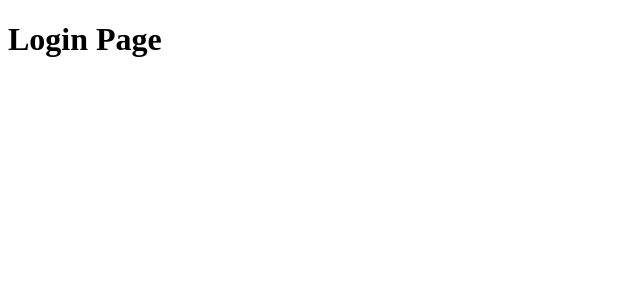
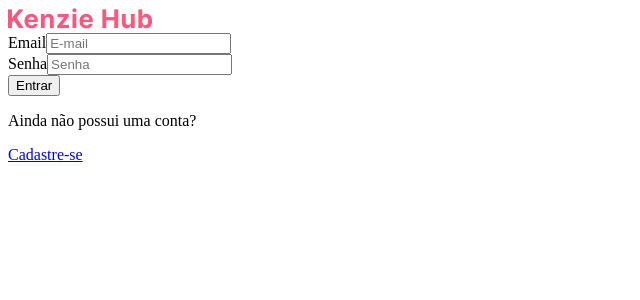
Before and after one commit to Kenzie-Academy-Brasil-Developers/ProjetoKenzie-Hub, a React (Vite) app: page / in a window 1280 px wide. Shown: the top 300 px of the page, without its empty margins (0-640 px from the left). Built offline with nearby package versions, Linux system fonts and the light colour scheme; the HTML template or start-up script is replaced by a standard one.

Commit message:
formsSchemas prontos

```diff
--- a/src/components/forms/Input/index.jsx
+++ b/src/components/forms/Input/index.jsx
@@ -1,6 +1,12 @@
+import { forwardRef } from "react"
 
-export const Input = ({label, type, register}) => {
+export const Input = forwardRef(({label, ...rest}, ref) => {
     return(
-
+        <div>
+            <label>
+                {label}
+                <input ref={ref} {...rest} />
+            </label>
+        </div>
     )
-}
+})
--- a/src/components/forms/LoginForms/index.jsx
+++ b/src/components/forms/LoginForms/index.jsx
@@ -1,16 +1,25 @@
 import { useForm } from "react-hook-form"
+import { Input } from "../Input"
+import { Link, useNavigate } from "react-router-dom"
+import logo from "../../../images/Logo.jpg"
 
 export const LoginForm = () => {
-
+    const Navigation = useNavigate()
     const {register, handleSubmit} = useForm()
 
     const Submit = (formData) => {
+        Navigation("/register")
 
     }
 
     return(
         <form onSubmit={handleSubmit(Submit)}>
-            <h1>aaaa</h1>
+            <img src={logo} alt="Logo Kenzie Hub" />
+            <Input label="Email" type="email" placeholder="E-mail" {...register("email")} />
+            <Input label="Senha" type="password" placeholder="Senha" {...register("password")} />
+            <button>Entrar</button>
+            <p>Ainda não possui uma conta? </p>
+            <Link to="/register" >Cadastre-se</Link>
         </form>
     )
 }
--- a/src/components/forms/RegisterForm/index.jsx
+++ b/src/components/forms/RegisterForm/index.jsx
@@ -1,11 +1,28 @@
-import logo from "../../../images/Logo.jpg"
-export const PageLogin = () => {
+import { useForm } from "react-hook-form"
+import { Input } from "../Input"
+import { useNavigate } from "react-router-dom"
+export const RegisterPage = () => {
+    const {register, handleSubmit} = useForm()
+    const Navigation = useNavigate()
+
+    const Submit = (formData) => {
+        Navigation("/")
+
+    }
     return(
-        <section>
-            <img src={logo} alt="Logo Kenzie Hub" />
-            <form>
-                <h2>Login</h2>
+            <form onSubmit={handleSubmit(Submit)}>
+                <Input label="Nome" type="text" placeholder="Digite aqui seu nome" {...register("name")} />
+                <Input label="Email" type="email" placeholder="Digite aqui seu email" {...register("email")} />
+                <Input label="Senha" type="password" placeholder="Digite aqui sua senha" {...register("password")} />
+                <Input label="Confirmar Senha" type="password" placeholder="Digite novamente sua senha" {...register("password")} />
+                <Input label="Bio" type="text" placeholder="Fale sobre você" {...register("password")} />
+                <Input label="Contato" type="text" placeholder="Opção de contato" {...register("contact")} />
+                <select>
+                    <option>Primeiro modulo</option>
+                    <option>Segundo modulo</option>
+                    <option>Terceiro modulo</option>
+                </select>
+                <button>Cadastrar</button>
             </form>
-        </section>
     )
 }
--- a/src/pages/DashboardPage/index.jsx
+++ b/src/pages/DashboardPage/index.jsx
@@ -1,4 +1,4 @@
-
+import Logo from "../../images/Logo.jpg"
 
 export const Dashboard = () => {
     return(
--- a/src/pages/LoginPage/index.jsx
+++ b/src/pages/LoginPage/index.jsx
@@ -1,8 +1,9 @@
+import { LoginForm } from "../../components/forms/LoginForms"
 
 export const LoginPage = () => {
     return(
         <main>
-            <h1>Login Page</h1>
+            <LoginForm />
         </main>
 
     )
--- a/src/pages/RegisterPage/index.jsx
+++ b/src/pages/RegisterPage/index.jsx
@@ -1,9 +1,14 @@
+import { RegisterPage } from "../../components/forms/RegisterForm"
+import logo from "../../images/Logo.jpg"
 
 
 export const Register = () => {
     return(
         <main>
-            <h1>Registrar</h1>
+            <img src={logo} alt="Logo Kenzie Hub" />
+            <h2>Crie sua conta</h2>
+            <p>Rapido e grátis, vamos nessa </p>
+            <RegisterPage />
         </main>
     )
 }
```
Also changed, not shown: src/components/forms/LoginForms/formSchema.js (added, +7 -0 lines), src/components/forms/RegisterForm/formsSchemaRegister.js (added, +8 -0 lines), src/services/api.js (added).
